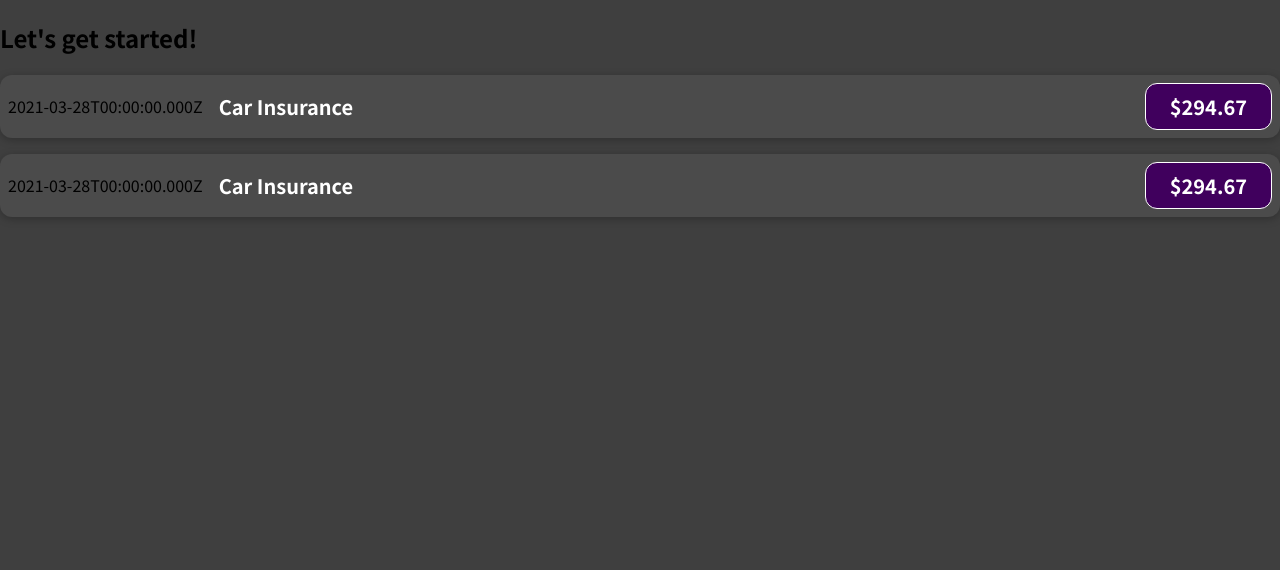
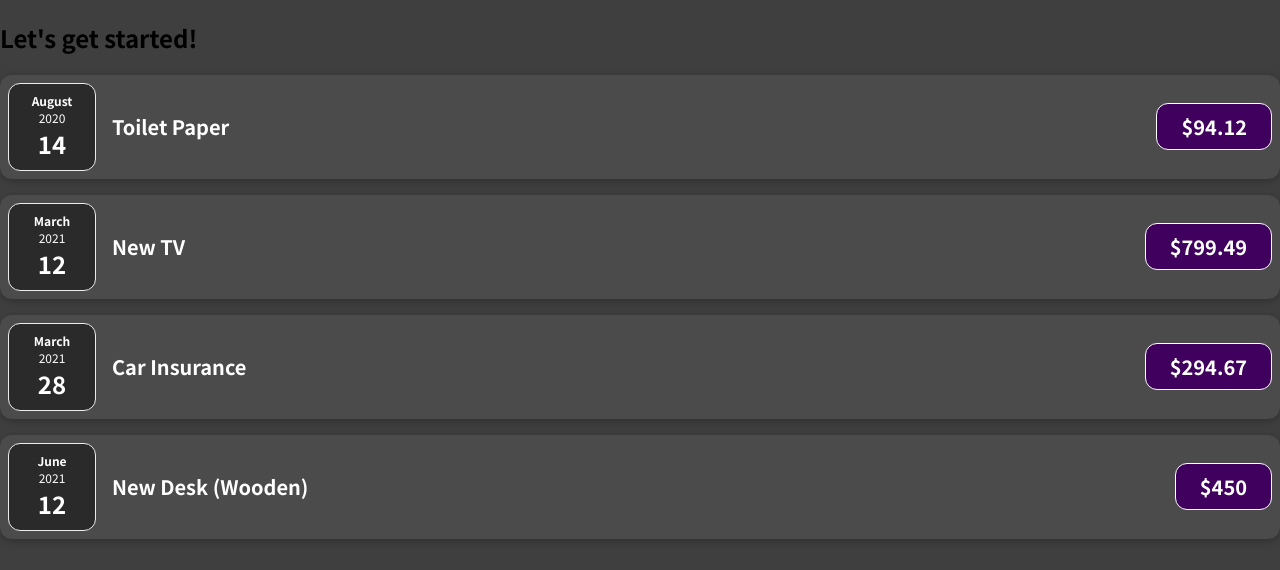
Before and after one commit to sidneyshafer/amount-tracker-app, a JavaScript app: page / in a window 1280 px wide. Shown: the top 570 px of the page. Built offline with nearby package versions, Linux system fonts and the light colour scheme.

Commit message:
ExpenseDate component created

```diff
--- a/src/App.js
+++ b/src/App.js
@@ -1,11 +1,51 @@
 import ExpenseItem from './components/ExpenseItem';
 
 function App() {
+  const expenses = [
+    {
+      id: 'e1',
+      title: 'Toilet Paper',
+      amount: 94.12,
+      date: new Date(2020, 7, 14),
+    },
+    { id: 'e2', title: 'New TV', amount: 799.49, date: new Date(2021, 2, 12) },
+    {
+      id: 'e3',
+      title: 'Car Insurance',
+      amount: 294.67,
+      date: new Date(2021, 2, 28),
+    },
+    {
+      id: 'e4',
+      title: 'New Desk (Wooden)',
+      amount: 450,
+      date: new Date(2021, 5, 12),
+    },
+  ];
+
   return (
     <div>
       <h2>Let's get started!</h2>
-      <ExpenseItem></ExpenseItem>
-      <ExpenseItem></ExpenseItem>
+      <ExpenseItem
+        title={expenses[0].title}
+        amount={expenses[0].amount}
+        date={expenses[0].date}
+      ></ExpenseItem>
+      <ExpenseItem
+        title={expenses[1].title}
+        amount={expenses[1].amount}
+        date={expenses[1].date}
+      ></ExpenseItem>
+      <ExpenseItem
+        title={expenses[2].title}
+        amount={expenses[2].amount}
+        date={expenses[2].date}
+      ></ExpenseItem>
+      <ExpenseItem
+        title={expenses[3].title}
+        amount={expenses[3].amount}
+        date={expenses[3].date}
+      ></ExpenseItem>
     </div>
   );
 }
--- /dev/null
+++ b/src/components/ExpenseDate.css
@@ -0,0 +1,26 @@
+.expense-date {
+  display: flex;
+  flex-direction: column;
+  width: 5.5rem;
+  height: 5.5rem;
+  border: 1px solid #ececec;
+  background-color: #2a2a2a;
+  color: white;
+  border-radius: 12px;
+  align-items: center;
+  justify-content: center;
+}
+
+.expense-date__month {
+  font-size: 0.75rem;
+  font-weight: bold;
+}
+
+.expense-date__year {
+  font-size: 0.75rem;
+}
+
+.expense-date__day {
+  font-size: 1.5rem;
+  font-weight: bold;
+}
--- /dev/null
+++ b/src/components/ExpenseDate.js
@@ -0,0 +1,17 @@
+import './ExpenseDate.css';
+
+function ExpenseDate(props) {
+  const month = props.date.toLocaleString('en-US', { month: 'long' });
+  const day = props.date.toLocaleString('en-US', { day: '2-digit' });
+  const year = props.date.getFullYear();
+
+  return (
+    <div className='expense-date'>
+      <div className='expense-date__month'>{month}</div>
+      <div className='expense-date__year'>{year}</div>
+      <div className='expense-date__day'>{day}</div>
+    </div>
+  );
+}
+
+export default ExpenseDate;
--- a/src/components/ExpenseItem.js
+++ b/src/components/ExpenseItem.js
@@ -1,16 +1,13 @@
+import ExpenseDate from './ExpenseDate';
 import './ExpenseItem.css';
 
-function ExpenseItem() {
-  const expenseDate = new Date(2021, 2, 28);
-  const expenseTitle = 'Car Insurance';
-  const expenseAmount = 294.67;
-
+function ExpenseItem(props) {
   return (
     <div className='expense-item'>
-      <div>{expenseDate.toISOString()}</div>
+      <ExpenseDate date={props.date} />
       <div className='expense-item__description'>
-        <h2>{expenseTitle}</h2>
-        <div className='expense-item__price'>${expenseAmount}</div>
+        <h2>{props.title}</h2>
+        <div className='expense-item__price'>${props.amount}</div>
       </div>
     </div>
   );
```
